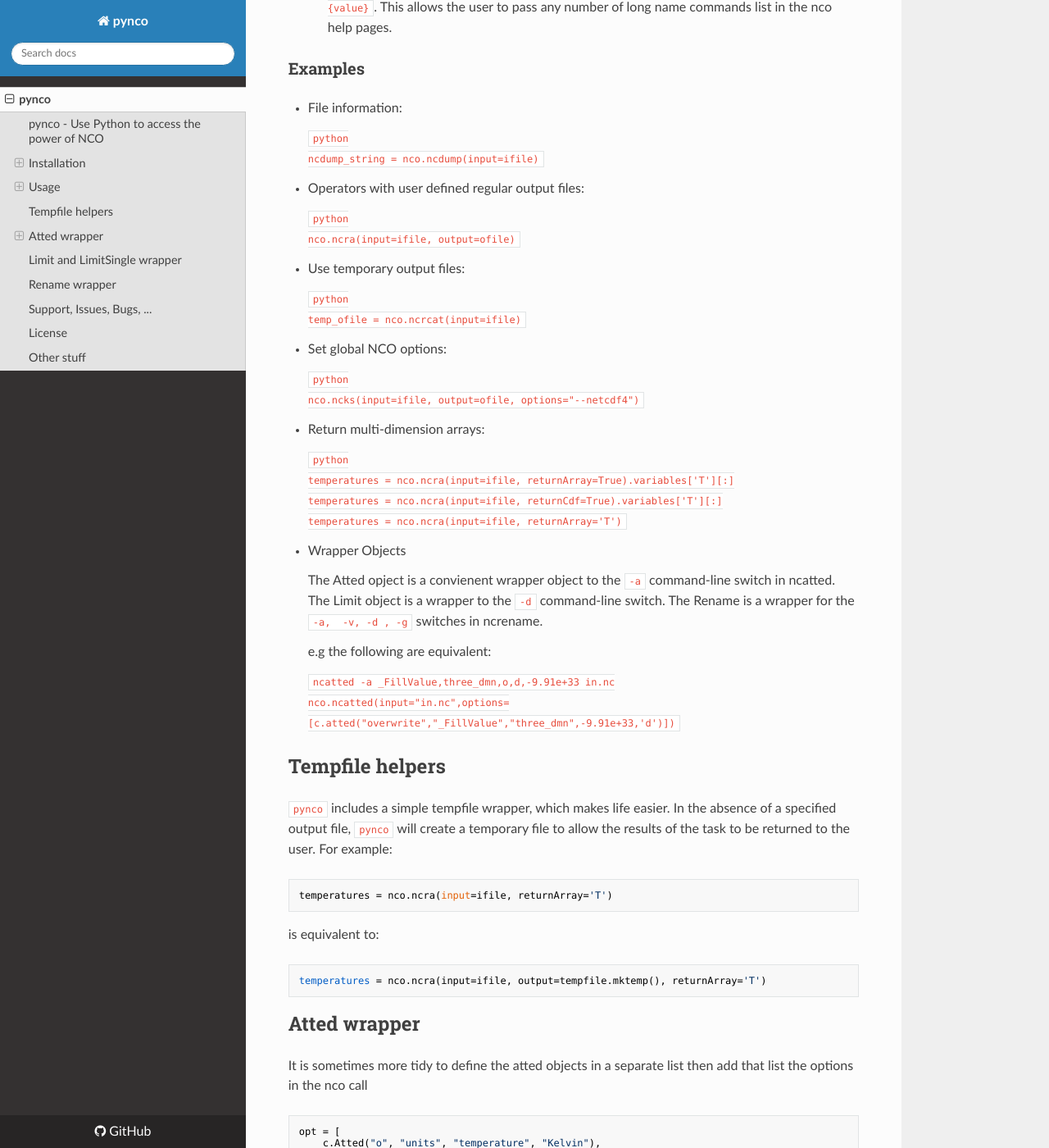
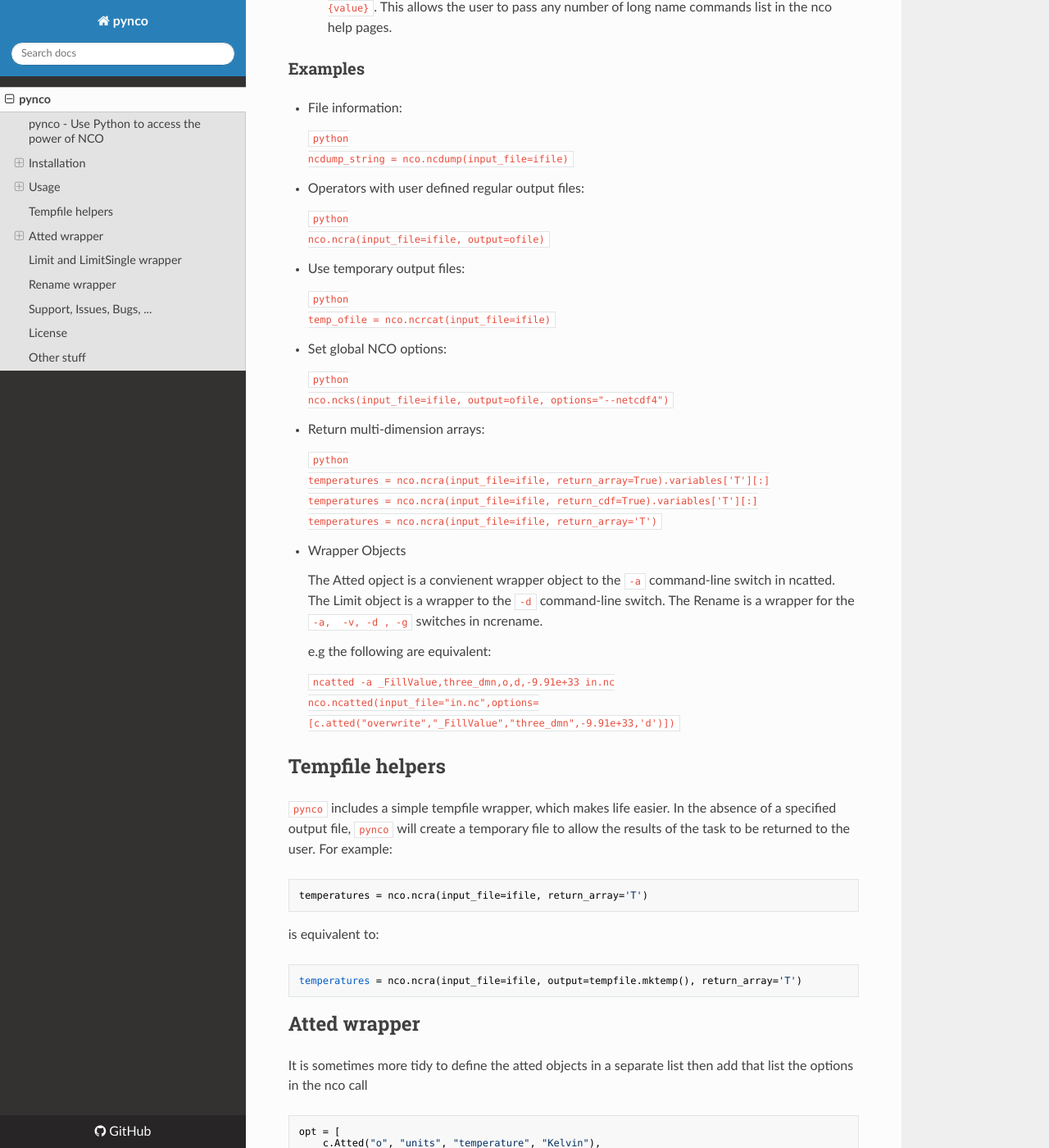
Before and after one commit to nco/pynco, an MkDocs documentation site: the page built from docs/index.md, in a window 1280 px wide and 1400 px high, scrolled down 2128 px. Shown: the whole window at 82% size. Built offline with MkDocs 1.6.1, drawn with Linux system fonts in a browser that asks for light colours; nearby versions of some CDN libraries; some of the changed text lies outside the part shown.

````diff
--- a/docs/index.md
+++ b/docs/index.md
@@ -71,15 +71,15 @@ nco = Nco()
 Now any NCO command (i.e. `ncks`, `ncra`, ...) can be called as a method of `nco`.
 
 * Required arguments
-    -  `input` - Input netcdf file name, str
+    -  `input_file` - Input netcdf file name, str
 
 * Optional arguments
 
     -  `output` - `str` or `list` of strings representing input netCDF filenames.  If not provided and operator returns a file (not an array or stdout text), the method will return a temporary file.
-    - `debug` - `bool` or `int`, if less than 0 or True, debug statements will be turned on for NCO and NCOpy (default: `False`)
-    -  `returnCdf` - `bool`, return a netCDF file handle (default: `False`)
-    -  `returnArray` - `str`. return a numpy array of variable name (default: `''`)
-    -  `returnMaArray` - `str`. return a numpy masked array of variable name (default: `''`)
+    -  `debug` - `bool` or `int`, if less than 0 or True, debug statements will be turned on for NCO and NCOpy (default: `False`)
+    -  `return_cdf` - `bool`, return a netCDF file handle (default: `False`)
+    -  `return_array` - `str`. return a numpy array of variable name (default: `''`)
+    -  `return_ma_array` - `str`. return a numpy masked array of variable name (default: `''`)
     -  `options` - `list`, NCO input options, for example `options=['-7', '-L 1']` (default: `[]`)
     -  `Atted` - a wrapper object to be used for ncatted. Atted objects can be included in the options list
     -  `Limit` - a wrapper object for the hyperslab (`-d`) command line option
@@ -92,33 +92,33 @@ Now any NCO command (i.e. `ncks`, `ncra`, ...) can be called as a method of `nco
 *  File information:
 
     ```python
-    ncdump_string = nco.ncdump(input=ifile)
+    ncdump_string = nco.ncdump(input_file=ifile)
     ```
 
 *  Operators with user defined regular output files:
 
     ```python
-    nco.ncra(input=ifile, output=ofile)
+    nco.ncra(input_file=ifile, output=ofile)
     ```
 
 *  Use temporary output files:
 
     ```python
-    temp_ofile = nco.ncrcat(input=ifile)
+    temp_ofile = nco.ncrcat(input_file=ifile)
     ```
 
 *  Set global NCO options:
 
     ```python
-    nco.ncks(input=ifile, output=ofile, options="--netcdf4")
+    nco.ncks(input_file=ifile, output=ofile, options="--netcdf4")
     ```
 
 *  Return multi-dimension arrays:
 
     ```python
-    temperatures = nco.ncra(input=ifile, returnArray=True).variables['T'][:]
-    temperatures = nco.ncra(input=ifile, returnCdf=True).variables['T'][:]
-    temperatures = nco.ncra(input=ifile, returnArray='T')
+    temperatures = nco.ncra(input_file=ifile, return_array=True).variables['T'][:]
+    temperatures = nco.ncra(input_file=ifile, return_cdf=True).variables['T'][:]
+    temperatures = nco.ncra(input_file=ifile, return_array='T')
     ```
 
 * Wrapper Objects
@@ -131,7 +131,7 @@ Now any NCO command (i.e. `ncks`, `ncra`, ...) can be called as a method of `nco
 
     ```
     ncatted -a _FillValue,three_dmn,o,d,-9.91e+33 in.nc
-    nco.ncatted(input="in.nc",options=[c.atted("overwrite","_FillValue","three_dmn",-9.91e+33,'d')])
+    nco.ncatted(input_file="in.nc",options=[c.atted("overwrite","_FillValue","three_dmn",-9.91e+33,'d')])
     ```
 
 ## Tempfile helpers
@@ -140,13 +140,13 @@ Now any NCO command (i.e. `ncks`, `ncra`, ...) can be called as a method of `nco
 absence of a specified output file, `pynco` will create a temporary file to allow the results of the task to be returned to the user.  For example:
 
 ```python
-temperatures = nco.ncra(input=ifile, returnArray='T')
+temperatures = nco.ncra(input_file=ifile, return_array='T')
 ```
 
 is equivalent to:
 
 ```
-temperatures = nco.ncra(input=ifile, output=tempfile.mktemp(), returnArray='T')
+temperatures = nco.ncra(input_file=ifile, output=tempfile.mktemp(), return_array='T')
 ```
 
 
@@ -161,7 +161,7 @@ opt = [
     c.Atted("m", "max", "temperature", 283.01, 'float64'),
     c.Atted("c", "bnds", "time", [0.5, 1.5], 'f')
 ]
-nco.ncatted(input="in.nc", options=opt)
+nco.ncatted(input_file="in.nc", options=opt)
 ```
 
 You can also use keyword arguments in the call so the above options become
@@ -173,7 +173,7 @@ opt = [
     c.Atted(mode="modify", attName="max", varName="temperature", Value=283.01, sType='float64'),
     c.Atted(mode="create", attName="bnds", varName="time", Value=[0.5, 1.5], sType='float32')
 ]
-nco.ncatted(input="in.nc", options=opt)
+nco.ncatted(input_file="in.nc", options=opt)
 ```
 
 #### `Value`
@@ -217,7 +217,7 @@ opt = [
     c.Limit(dmn_name="lev", srd=4)
 ]
 
-nco.ncks(input="in.nc", output="out.nc", options=opt)
+nco.ncks(input_file="in.nc", output="out.nc", options=opt)
 ```
 
 ##  Rename wrapper
@@ -237,7 +237,7 @@ rDict = {
     'p': 'pressure',
     't': 'temperature'
 }
-nco.ncrename(input="in.nc", options=[ c.Rename("variable", rDict) ])
+nco.ncrename(input_file="in.nc", options=[ c.Rename("variable", rDict) ])
 ```
 
 Also equivalent:
@@ -255,7 +255,7 @@ rDict = {
     'lon': 'longitude',
     'lat': 'latitude'
 }
-nco.ncrename(input="in.nc", options=[ c.Rename("d", rDict), c.Rename("v", rDict) ])
+nco.ncrename(input_file="in.nc", options=[ c.Rename("d", rDict), c.Rename("v", rDict) ])
 ```
 
 ## Support, Issues, Bugs, ...
````
Also changed, not shown: 3 other files.
